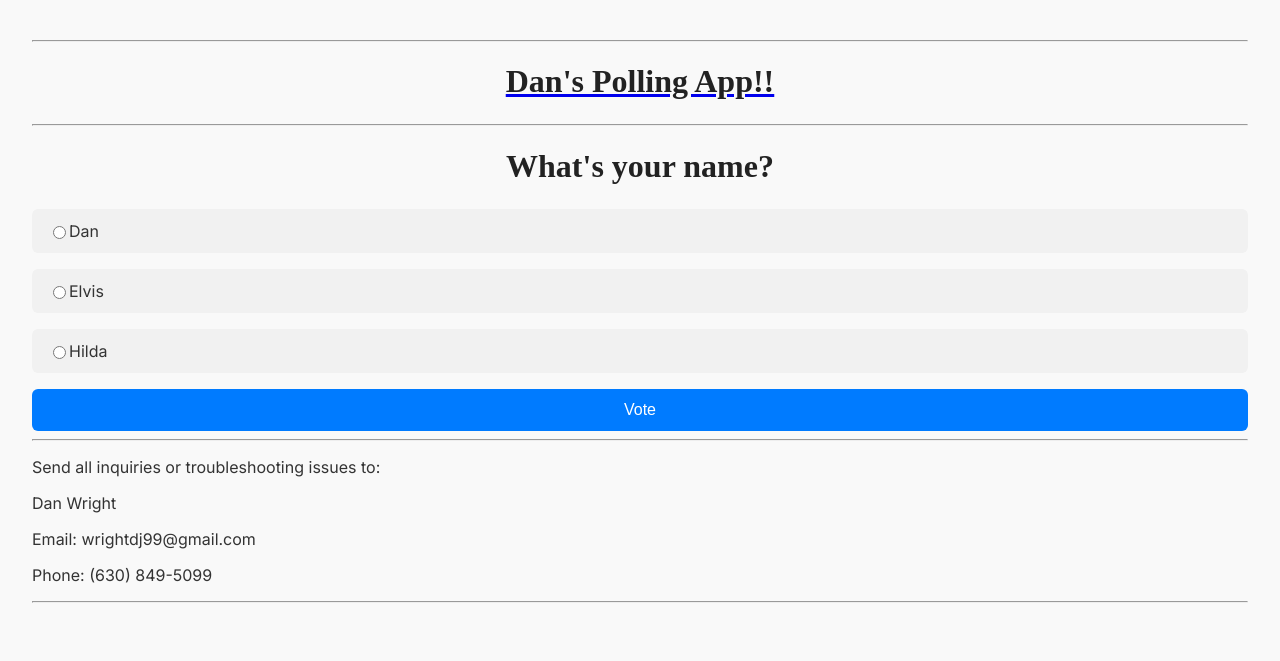
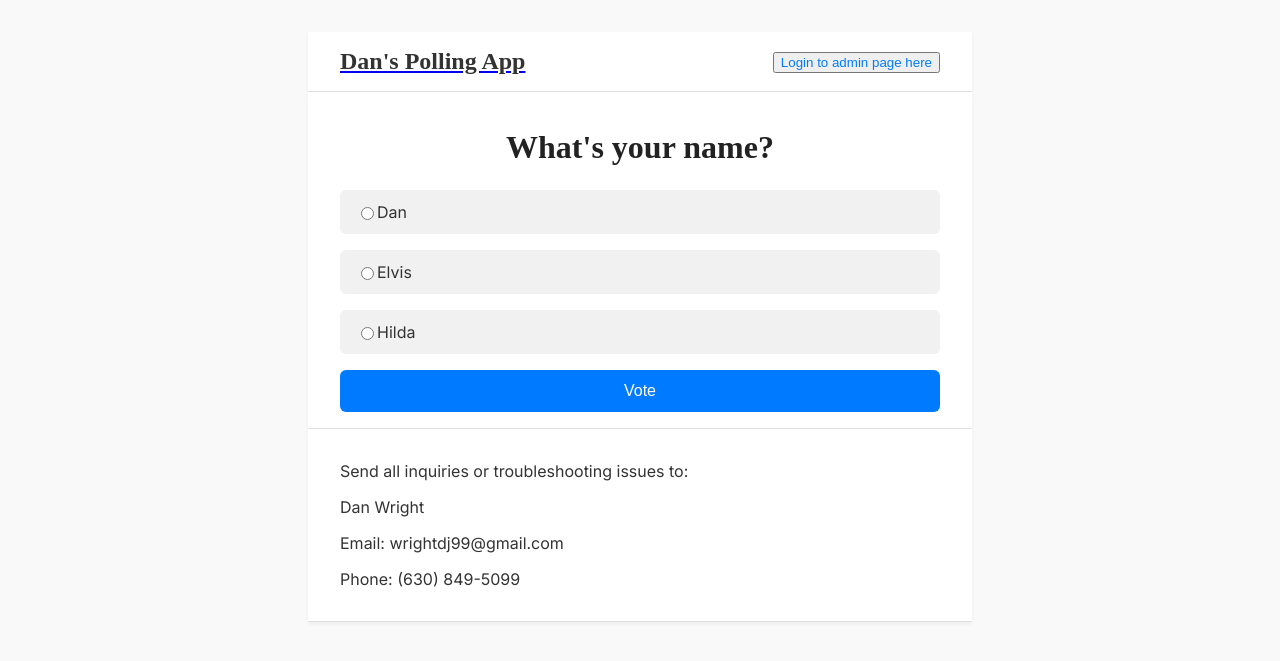
Before and after one commit to wrightdj99/FirstDjangoProj, a Django app: page /1/ in a window 1280 px wide. Shown: the top 661 px of the page. Run offline with Django 5.2, Linux system fonts and the light colour scheme; data comes from the database, SQL or seed files in the repository; both versions use the stored data as it was after the commit.

Commit message:
Adding slightly better styling

```diff
--- a/mysite/polls/templates/polls/base.html
+++ b/mysite/polls/templates/polls/base.html
@@ -21,6 +21,48 @@ h1 {
   color: #222;
 }
 
+.site-header {
+  background-color: #ffffff;
+  border-bottom: 1px solid #e0e0e0;
+  padding: 1rem 2rem;
+  box-shadow: 0 2px 4px rgba(0, 0, 0, 0.05);
+  max-width: 600px;
+  margin: auto;
+}
+
+.header-content {
+  display: flex;
+  justify-content: space-between;
+  align-items: center;
+}
+
+.site-footer {
+  background-color: #ffffff;
+  border-bottom: 1px solid #e0e0e0;
+  padding: 1rem 2rem;
+  box-shadow: 0 2px 4px rgba(0, 0, 0, 0.05);
+  max-width: 600px;
+  margin: auto;
+}
+
+.footer-content {
+  justify-content: space-between;
+  align-items: center;
+}
+
+.login-link {
+  text-decoration: none;
+  color: #007bff;
+  font-weight: 500;
+  transition: color 0.2s ease-in-out;
+}
+
+.logo {
+  margin: 0;
+  font-size: 1.5rem;
+  color: #333;
+}
+
 /* Voting Option */
 .option {
   display: flex;
@@ -35,6 +77,19 @@ h1 {
 
 .option:hover {
   background: #e8e8e8;
+}
+
+.login-button {
+    background: #f1f1f1;
+}
+
+.question, .results{
+    border-bottom: 1px solid #e0e0e0;
+    padding: 1rem 2rem;
+    box-shadow: 0 2px 4px rgba(0, 0, 0, 0.05);
+    background-color: #ffffff;
+    max-width: 600px;
+    margin: auto;
 }
 
 .option .label {
@@ -75,6 +130,16 @@ h1 {
   background: #0056b3;
 }
 
+.poll-content {
+  background-color: #ffffff;
+  border-radius: 12px;
+  box-shadow: 0 4px 12px rgba(0, 0, 0, 0.06);
+  padding: 2rem;
+  max-width: 600px;
+  margin: 0 auto;
+  transition: box-shadow 0.3s ease;
+}
+
     </style>
     <meta charset="UTF-8">
     <title>Polling App</title>
--- a/mysite/polls/templates/polls/detail.html
+++ b/mysite/polls/templates/polls/detail.html
@@ -1,6 +1,7 @@
 {% extends 'polls/base.html'%}
 {% block main_content %}
 
+<div class="question">
     <h1> {{ question.question_text }} </h1>
 
     {% if error_message %} <p><strong>{{ error_message }}</strong></p> {% endif %}
@@ -14,4 +15,6 @@
         {% endfor %}
         <input type="submit" class="button" value="Vote"/>
     </form>
+</div>
+
 {% endblock %}
--- a/mysite/polls/templates/polls/footer.html
+++ b/mysite/polls/templates/polls/footer.html
@@ -1,3 +1,5 @@
-<hr>
-{% include "polls/contact_info.html" %}
-<hr>
+<footer class="site-footer">
+    <div class="footer-content">
+        {% include "polls/contact_info.html" %}
+    </div>
+</footer>
--- a/mysite/polls/templates/polls/header.html
+++ b/mysite/polls/templates/polls/header.html
@@ -1,3 +1,6 @@
-<hr>
-<a href="/"><h1>Dan's Polling App!!</h1></a>
-<hr>
+<header class="site-header">
+    <div class="header-content">
+        <a href="/"><h1 class="logo">Dan's Polling App</h1></a>
+        <a href="/admin"><button class="login-link">Login to admin page here</button></a>
+    </div>
+</header>
--- a/mysite/polls/templates/polls/index.html
+++ b/mysite/polls/templates/polls/index.html
@@ -1,6 +1,7 @@
 {% extends 'polls/base.html'%}
 {% block main_content %}
 {% if latest_questions %}
+<div class="poll-content">
     <ul>
         {% for question in latest_questions %}
             <li><a href={% url "detail" question.id %}><b>{{question.question_text}}</b></a></li>
@@ -9,4 +10,5 @@
 {% else %}
     <b>No polls are active at the moment...</b>
 {% endif %}
+</div>
 {% endblock %}
--- a/mysite/polls/templates/polls/results.html
+++ b/mysite/polls/templates/polls/results.html
@@ -1,9 +1,11 @@
 {% extends 'polls/base.html'%}
 {% block main_content %}
+<div class="results">
     <h1> {{ question.question_text }} </h1>
     <ul>
         {% for choice in question.choice_set.all %}
             <li> {{choice.choice_text}} -- {{choice.votes}} vote{{ choice.votes|pluralize }}</li>
         {% endfor %}
     </ul>
+</div>
 {% endblock %}
```
Also changed, not shown: mysite/db.sqlite3. Lines whose indentation alone changed are shown as unchanged.
